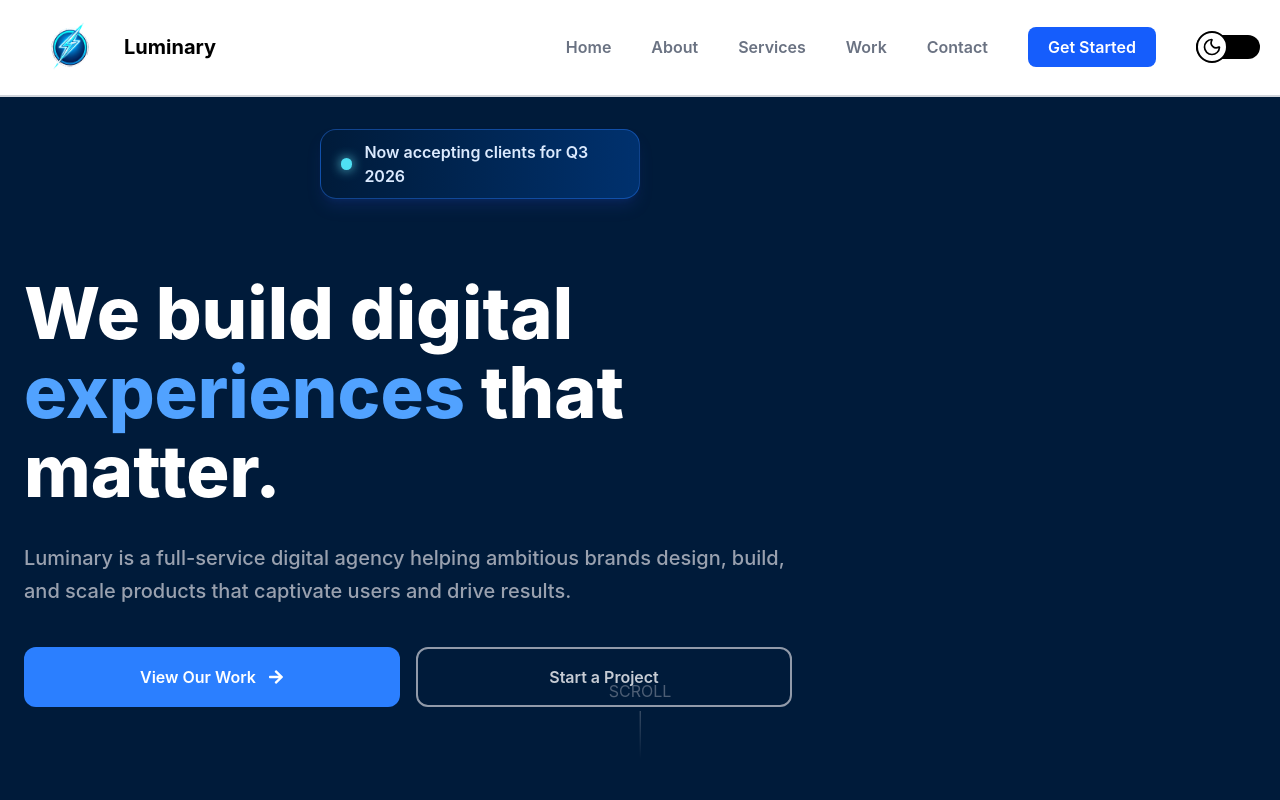
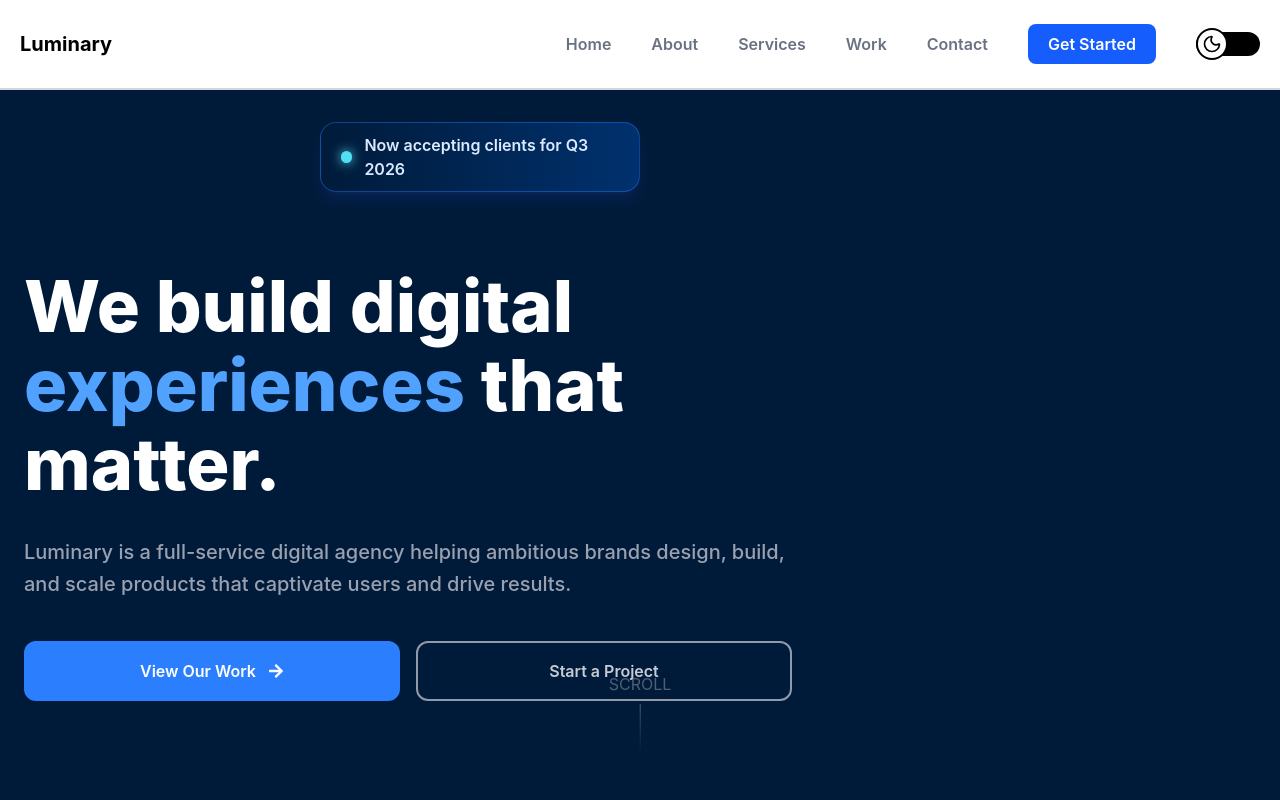
Before and after one commit to tuladharamar/Luminary, a React (Vite) app: page / in a window 1280 px wide. Shown: the top 800 px of the page. Built offline with nearby package versions, Linux system fonts and the light colour scheme.

Commit message:
reconfigure

```diff
--- a/src/Components/Navbar.tsx
+++ b/src/Components/Navbar.tsx
@@ -1,5 +1,5 @@
 import { useState } from 'react';
-import Logo from '../assets/Logo.png'
+// import Logo from '../assets/Logo.png'
 import nav from '../Constant/nav'
 import { Menu, X } from 'lucide-react';
 import DarkMode from './DarkMode';
@@ -14,7 +14,7 @@ const Navbar = () => {
         <div className="flex items-center justify-between max-w-7xl mx-auto  ">
           {/* logo */}
           <div className="flex gap-1 items-center">
-            <img src={Logo} alt="" width={100} className="" />
+            {/* <img src={Logo} alt="" width={100} className="" /> */}
             <h1 className="text-xl font-bold dark:text-white">Luminary</h1>
           </div>
           {/* Nav */}
--- a/tsconfig.json
+++ b/tsconfig.json
@@ -4,8 +4,5 @@
     { "path": "./tsconfig.app.json" },
     { "path": "./tsconfig.node.json" }
   ],
-  "include": [
-    "src/**/*",
-    "src/types/images.d.ts"
-  ],
+
 }
```
